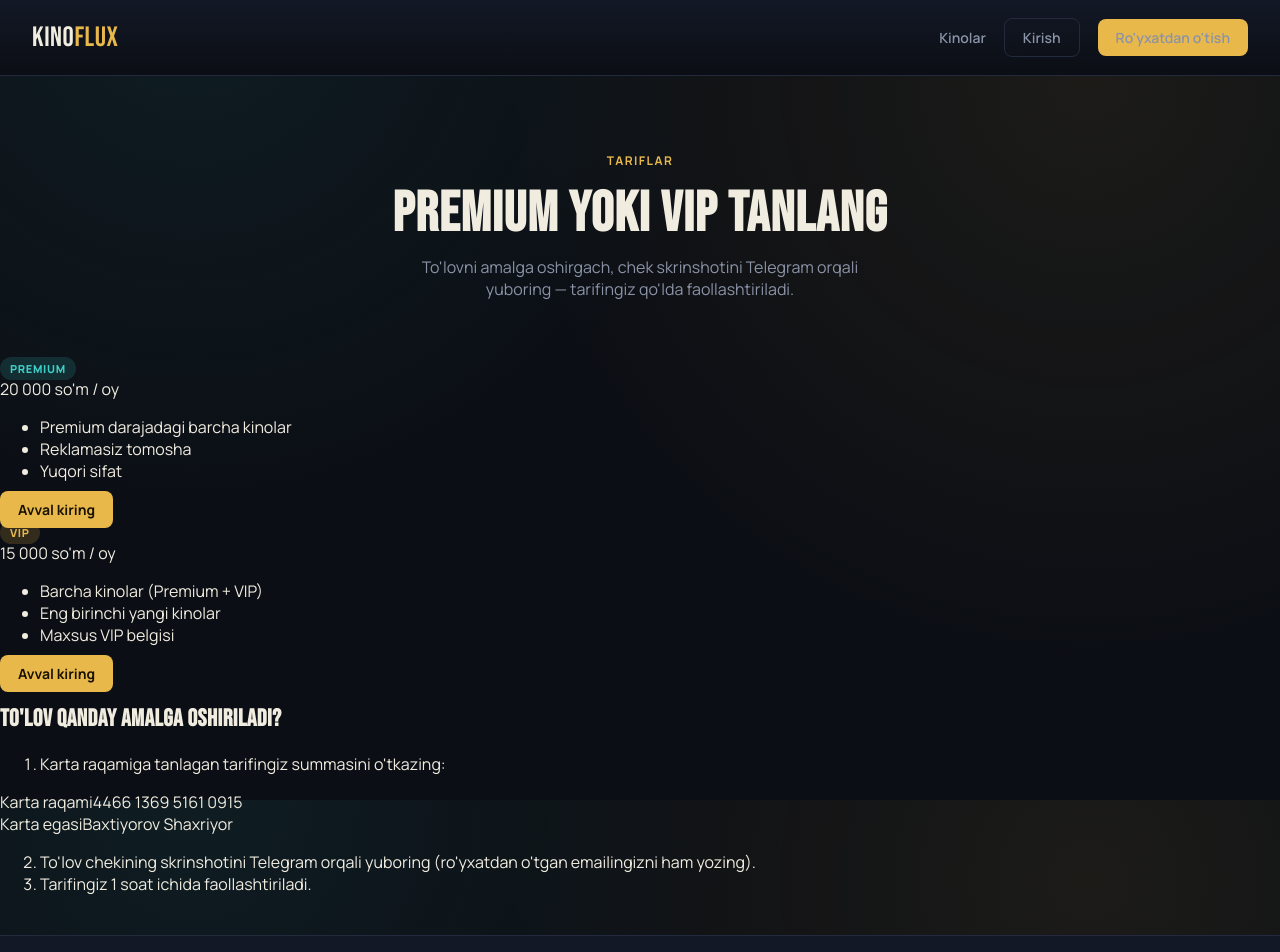
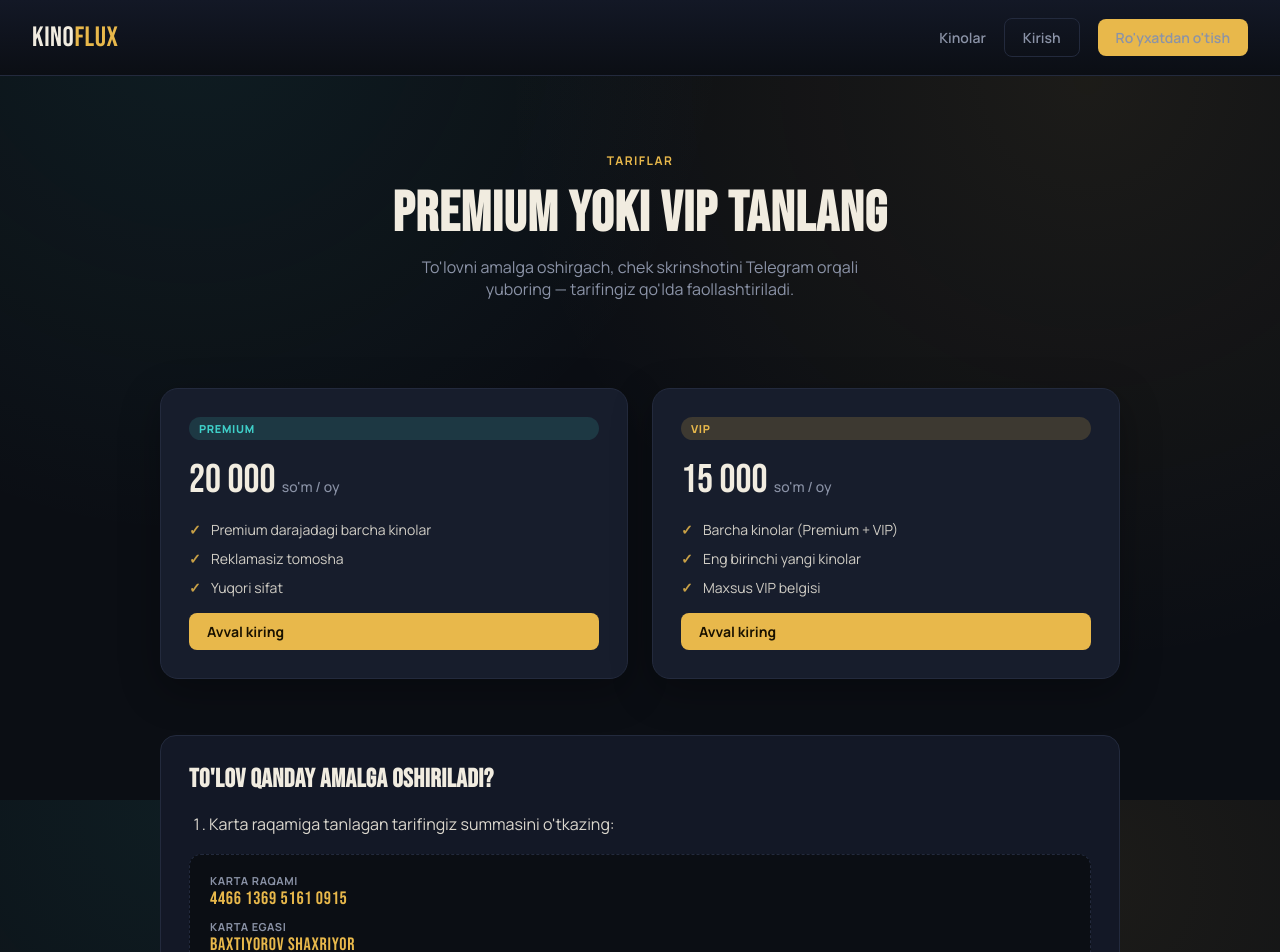
Before and after one commit to shaxamaw/Kinovaqti_bit, a React (Vite) app in the folder frontend/: page /pricing in a window 1280 px wide. Shown: the top 952 px of the page. Built offline with nearby package versions, Linux system fonts and the light colour scheme; no server answers.

Commit message:
Update index.css

```diff
--- a/frontend/src/index.css
+++ b/frontend/src/index.css
@@ -209,3 +209,100 @@
 .footer-links a:hover {
   color: var(--gold);
 }
+.pricing { max-width: 1000px; margin: 0 auto; padding: 0 20px 64px; }
+.pricing-grid {
+  display: grid;
+  grid-template-columns: repeat(auto-fit, minmax(260px, 1fr));
+  gap: 24px;
+  margin: 32px 0 56px;
+}
+.pricing-card {
+  background: var(--bg-card);
+  border: 1px solid var(--line);
+  border-radius: 18px;
+  padding: 28px;
+  display: flex;
+  flex-direction: column;
+  gap: 16px;
+  box-shadow: 0 12px 40px rgba(0,0,0,0.3);
+}
+.pricing-amount {
+  font-family: "Bebas Neue", sans-serif;
+  font-size: 40px;
+  color: var(--cream);
+}
+.pricing-amount span {
+  font-family: "Manrope", sans-serif;
+  font-size: 14px;
+  color: var(--muted);
+  font-weight: 500;
+}
+.pricing-features {
+  list-style: none;
+  padding: 0;
+  margin: 0;
+  display: flex;
+  flex-direction: column;
+  gap: 10px;
+}
+.pricing-features li {
+  color: var(--cream);
+  opacity: 0.85;
+  font-size: 14px;
+  padding-left: 22px;
+  position: relative;
+}
+.pricing-features li::before {
+  content: "✓";
+  position: absolute;
+  left: 0;
+  color: var(--gold);
+  font-weight: 800;
+}
+
+.pricing-instructions {
+  background: var(--bg-raised);
+  border: 1px solid var(--line);
+  border-radius: 16px;
+  padding: 28px;
+}
+.pricing-instructions h2 {
+  font-size: 26px;
+  margin: 0 0 16px;
+}
+.pricing-instructions ol {
+  padding-left: 20px;
+  color: var(--cream);
+  opacity: 0.9;
+  line-height: 1.7;
+}
+.pricing-instructions a {
+  color: var(--gold);
+  font-weight: 700;
+  text-decoration: underline;
+}
+.card-details {
+  background: var(--bg);
+  border: 1px dashed var(--line);
+  border-radius: 12px;
+  padding: 18px 20px;
+  margin: 14px 0;
+  display: flex;
+  flex-direction: column;
+  gap: 10px;
+}
+.card-label {
+  display: block;
+  font-size: 11px;
+  text-transform: uppercase;
+  letter-spacing: 0.06em;
+  color: var(--muted);
+  font-weight: 700;
+}
+.card-value {
+  display: block;
+  font-size: 18px;
+  color: var(--gold);
+  font-family: "Bebas Neue", sans-serif;
+  letter-spacing: 0.04em;
+}
```
